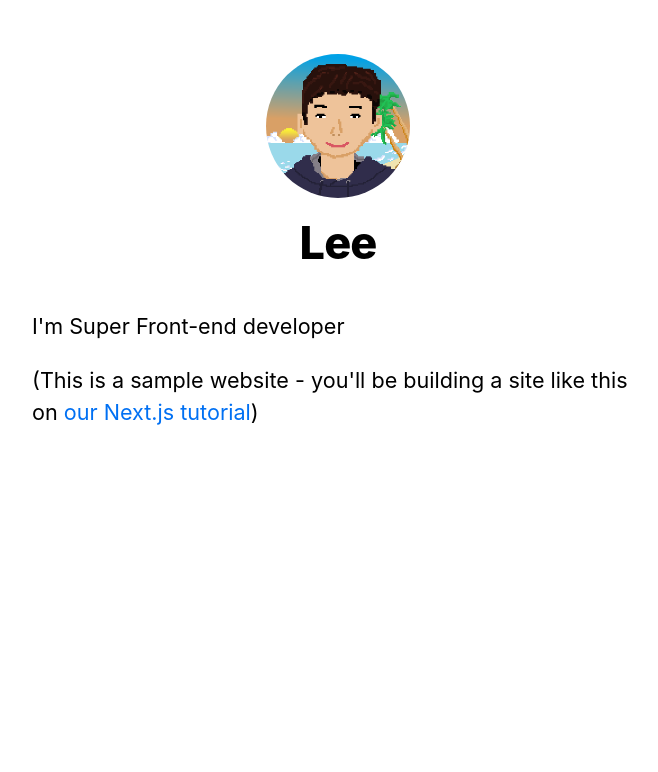
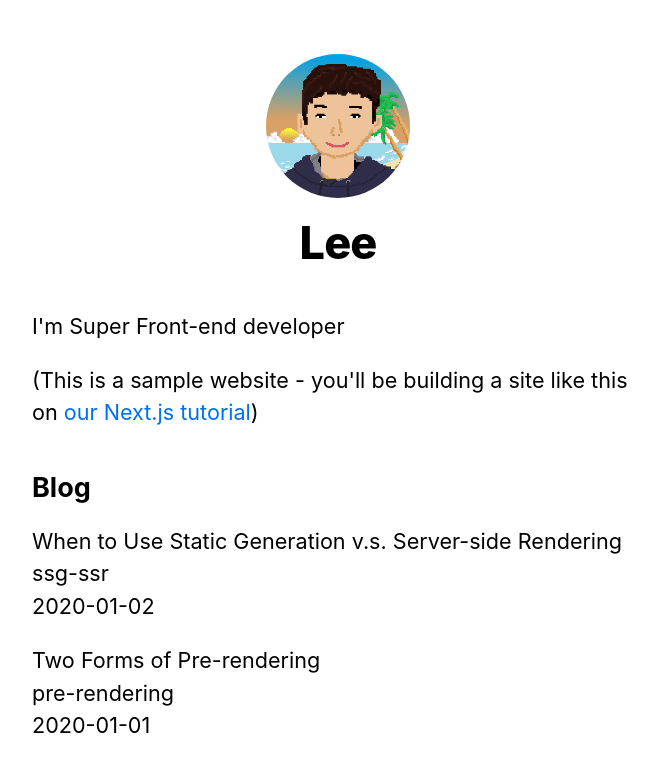
Before and after one commit to twozeronine/nextjs-blog, a Next.js app: page / in a window 1280 px wide. Shown: the top 772 px of the page, without its empty margins (302-960 px from the left). Built offline with nearby package versions, Linux system fonts and the light colour scheme.

Commit message:
next.js 에서 제공하는 getstaticProps를 사용

```diff
--- /dev/null
+++ b/lib/posts.js
@@ -0,0 +1,57 @@
+import fs from "fs";
+import path from "path";
+import matter from "gray-matter";
+
+const postsDirectory = path.join(process.cwd(), "posts");
+
+export function getSortedPostsData() {
+  // Get file names under /posts
+  const fileNames = fs.readdirSync(postsDirectory);
+  const allPostsData = fileNames.map((fileName) => {
+    // Remove ".md" from file name to get id
+    const id = fileName.replace(/\.md$/, "");
+
+    // Read markdown file as string
+    const fullPath = path.join(postsDirectory, fileName);
+    const fileContents = fs.readFileSync(fullPath, "utf8");
+
+    // Use gray-matter to parse the post metadata section
+    const matterResult = matter(fileContents);
+
+    // Combine the data with the id
+    return {
+      id,
+      ...matterResult.data,
+    };
+  });
+  // Sort posts by date
+
+  return allPostsData.sort((a, b) => {
+    if (a.date < b.data) {
+      return 1;
+    } else {
+      return -1;
+    }
+  });
+}
+
+// Fetch External API or Query Database
+
+// Fetch External API
+// export async function getSortedPostsData() {
+//   // Instead of the file system,
+//   // fetch post data from an external API endpoint
+//   const res = await fetch('..')
+//   return res.json()
+// }
+
+/// Query Database
+// import someDatabaseSDK from 'someDatabaseSDK'
+
+// const databaseClient = someDatabaseSDK.createClient(...)
+
+// export async function getSortedPostsData() {
+//   // Instead of the file system,
+//   // fetch post data from a database
+//   return databaseClient.query('SELECT posts...')
+// }
--- a/package.json
+++ b/package.json
@@ -8,6 +8,7 @@
     "start": "next start"
   },
   "dependencies": {
+    "gray-matter": "^4.0.2",
     "next": "^10.0.0",
     "react": "17.0.1",
     "react-dom": "17.0.1"
--- a/pages/index.js
+++ b/pages/index.js
@@ -1,8 +1,18 @@
 import Head from "next/head";
 import Layout, { siteTitle } from "../components/layout";
 import utilStyles from "../styles/utils.module.css";
+import { getSortedPostsData } from "../lib/posts";
 
-export default function Home() {
+export async function getStaticProps() {
+  const allPostsData = getSortedPostsData();
+  return {
+    props: {
+      allPostsData,
+    },
+  };
+}
+
+export default function Home({ allPostsData }) {
   return (
     <Layout home>
       <Head>
@@ -15,6 +25,20 @@
           <a href="https://nextjs.org/learn">our Next.js tutorial</a>)
         </p>
       </section>
+      <section className={`${utilStyles.headingMd} ${utilStyles.padding1px}`}>
+        <h2 className={utilStyles.headingLg}>Blog</h2>
+        <ul className={utilStyles.list}>
+          {allPostsData.map(({ id, date, title }) => (
+            <li className={utilStyles.listItem} key={id}>
+              {title}
+              <br />
+              {id}
+              <br />
+              {date}
+            </li>
+          ))}
+        </ul>
+      </section>
     </Layout>
   );
 }
--- /dev/null
+++ b/posts/pre-rendering.md
@@ -0,0 +1,11 @@
+---
+title: "Two Forms of Pre-rendering"
+date: "2020-01-01"
+---
+
+Next.js has two forms of pre-rendering: **Static Generation** and **Server-side Rendering**. The difference is in **when** it generates the HTML for a page.
+
+- **Static Generation** is the pre-rendering method that generates the HTML at **build time**. The pre-rendered HTML is then _reused_ on each request.
+- **Server-side Rendering** is the pre-rendering method that generates the HTML on **each request**.
+
+Importantly, Next.js lets you **choose** which pre-rendering form to use for each page. You can create a "hybrid" Next.js app by using Static Generation for most pages and using Server-side Rendering for others.
--- /dev/null
+++ b/posts/ssg-ssr.md
@@ -0,0 +1,19 @@
+---
+title: "When to Use Static Generation v.s. Server-side Rendering"
+date: "2020-01-02"
+---
+
+We recommend using **Static Generation** (with and without data) whenever possible because your page can be built once and served by CDN, which makes it much faster than having a server render the page on every request.
+
+You can use Static Generation for many types of pages, including:
+
+- Marketing pages
+- Blog posts
+- E-commerce product listings
+- Help and documentation
+
+You should ask yourself: "Can I pre-render this page **ahead** of a user's request?" If the answer is yes, then you should choose Static Generation.
+
+On the other hand, Static Generation is **not** a good idea if you cannot pre-render a page ahead of a user's request. Maybe your page shows frequently updated data, and the page content changes on every request.
+
+In that case, you can use **Server-Side Rendering**. It will be slower, but the pre-rendered page will always be up-to-date. Or you can skip pre-rendering and use client-side JavaScript to populate data.
```
Also changed, not shown: 1 other file (tests, documents, lock files or other folders).
